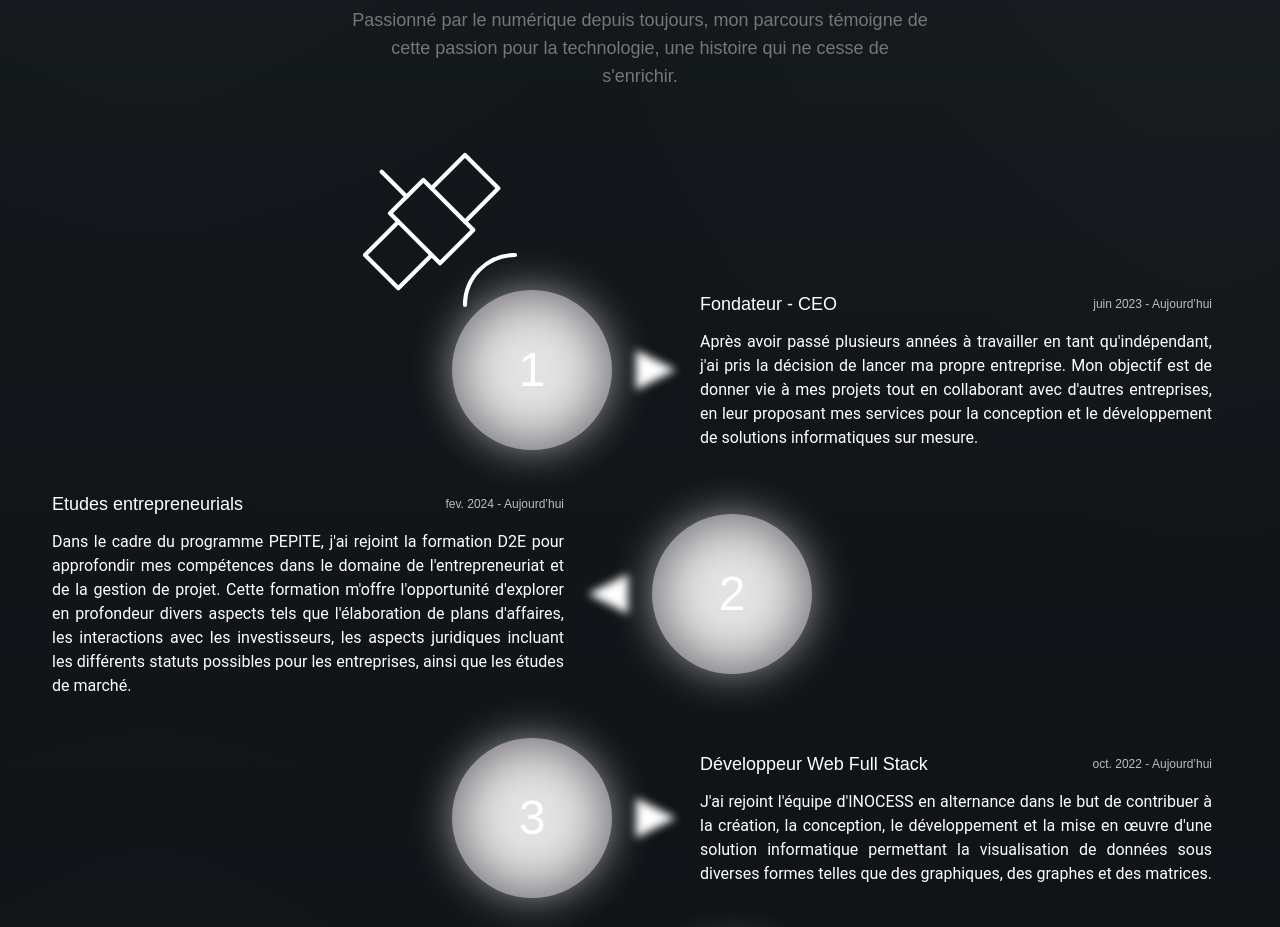
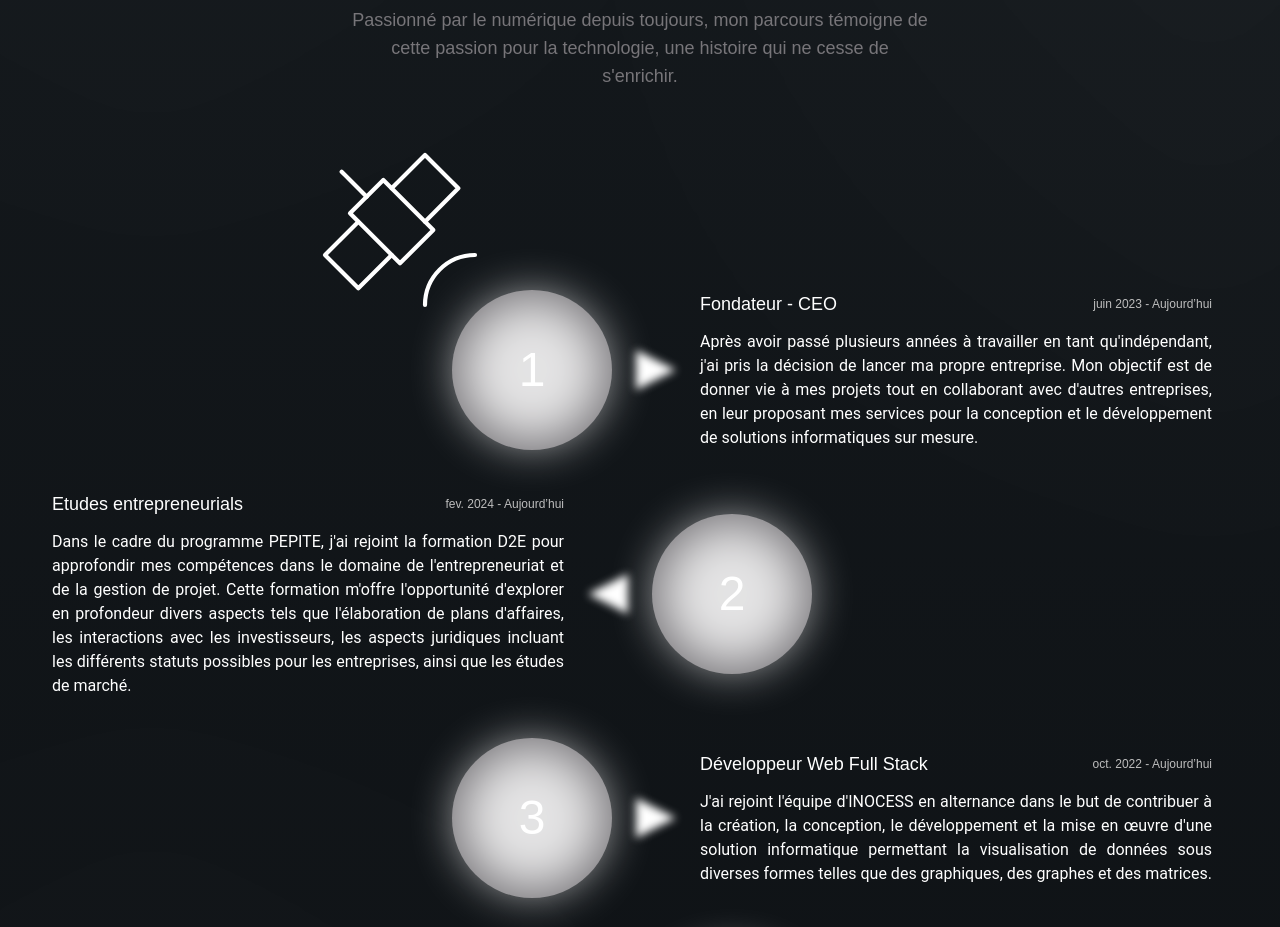
Before and after one commit to NicoDev99/nicodev99.github.io, a Vue app: page / in a window 1280 px wide. Shown: the part 1640-2567 px from the top of the page. Built offline with nearby package versions, Linux system fonts and the light colour scheme; what tailwindcss-animation-delay would draw is missing.

Commit message:
Fix issue on css

```diff
--- a/src/Main.vue
+++ b/src/Main.vue
@@ -85,7 +85,7 @@
                 </div>
 
                 <div class="w-fit mx-auto relative">
-                    <Satellite width="200" height="200" color="white" class="-rotate-90 hidden xl:block translate-x-20 translate-y-10"/>
+                    <Satellite width="200" height="200" color="white" class="-rotate-90 hidden xl:block translate-x-10 2xl:translate-x-20 translate-y-10"/>
 
                     <ExperienceElement number="1" orientation="left" class="translate-x-0 xl:translate-x-48 2xl:translate-x-64 mb-40 xl:mb-0 mt-24 xl:mt-0">
                         <div class="text-white w-full max-w-lg 2xl:max-w-xl" data-aos="fade-right">
@@ -135,7 +135,7 @@
                         </div>
                     </ExperienceElement>
 
-                    <SatelliteDish width="175" height="175" color="white" class="-rotate-90 absolute right-24 hidden xl:block"/>
+                    <SatelliteDish width="175" height="175" color="white" class="-rotate-90 absolute right-16 2xl:right-24 hidden xl:block"/>
                 </div>
             </div>
         </div>
```
